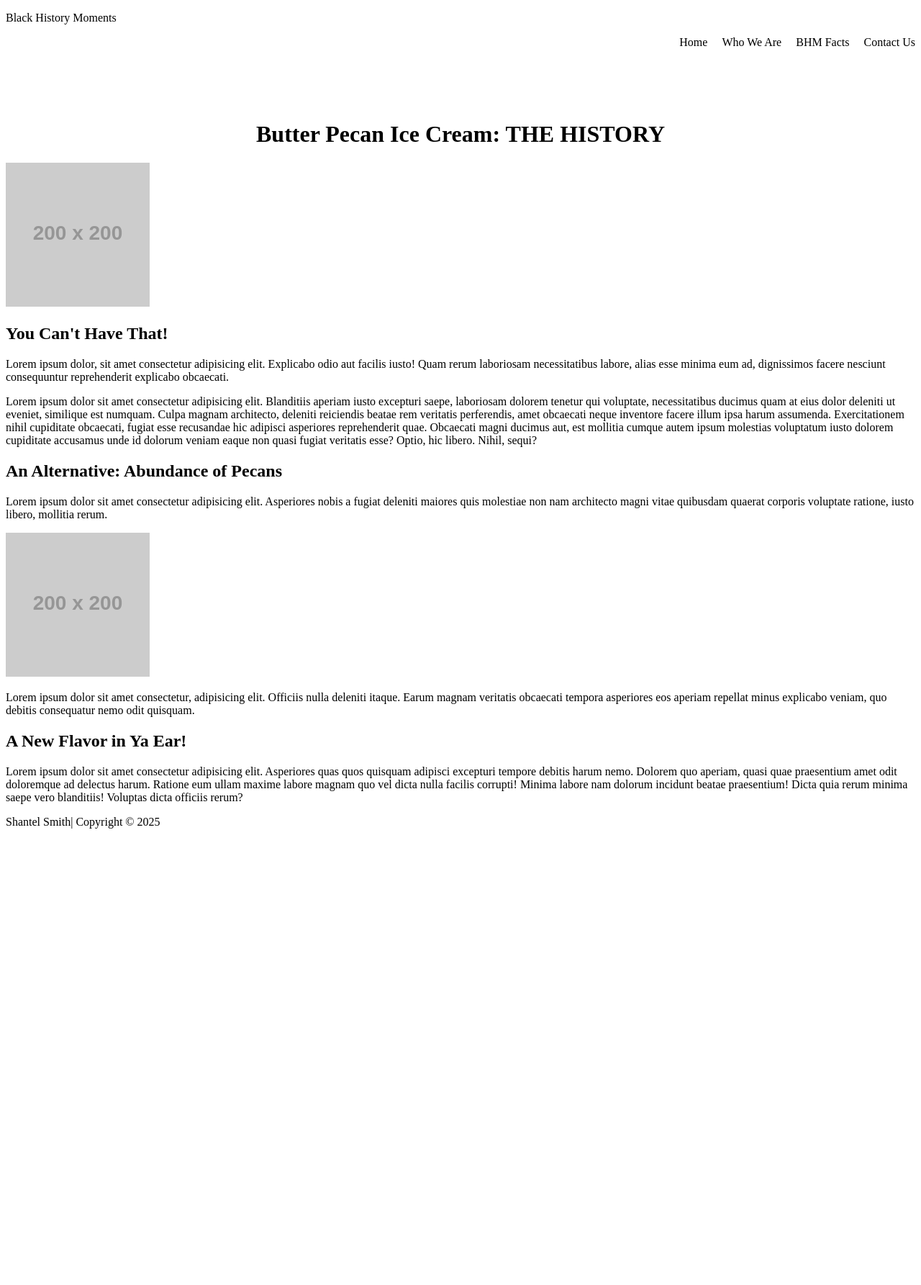
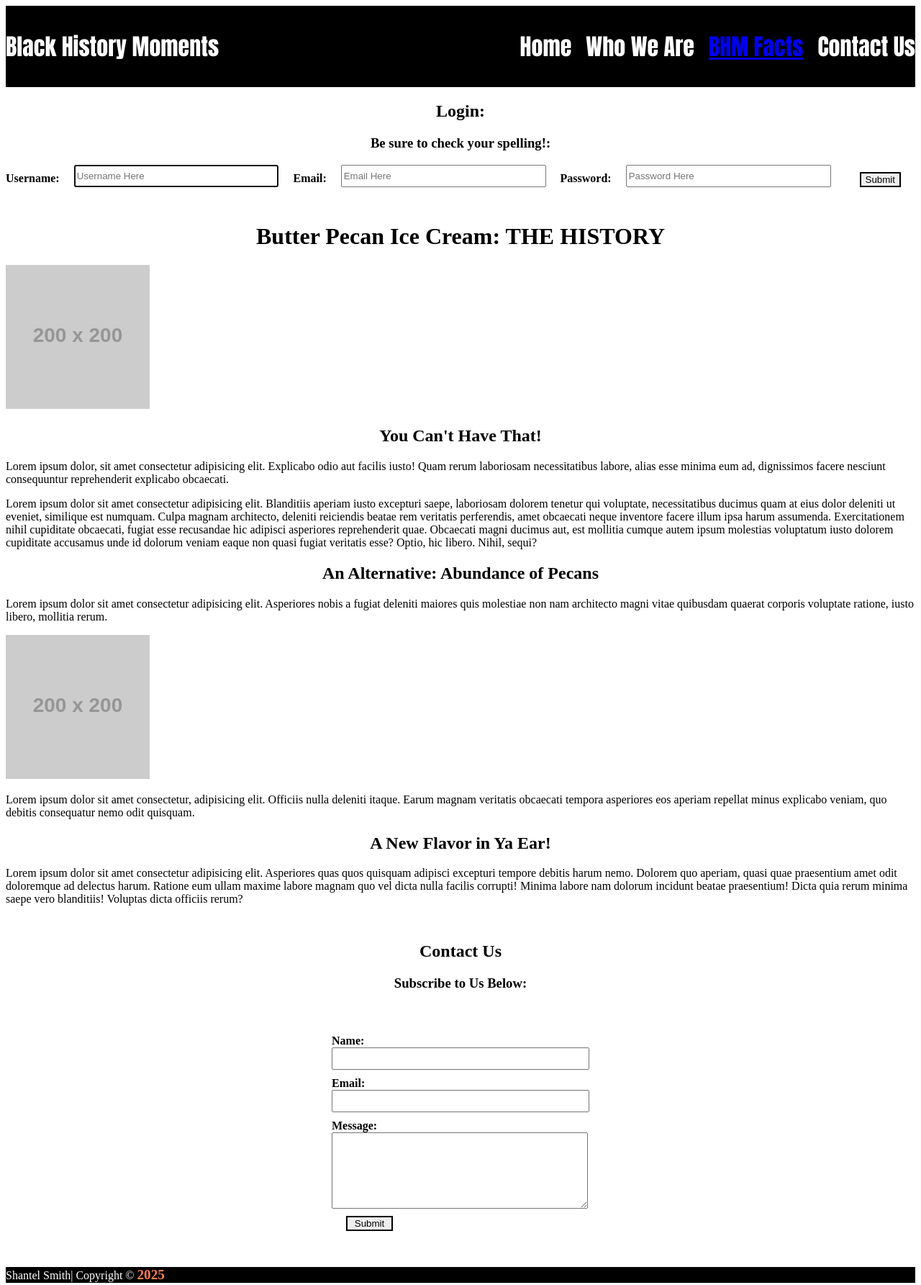
Before and after one commit to ssmith2006/flexbox-and-forms, a plain HTML site: page index.html in a window 1280 px wide. Shown: the whole page at 72% size. Before the commit the page ends 1159 px from the top, so only its background shows below. Drawn offline with Linux system fonts and the light colour scheme; placeholder pictures from the web are drawn by us.

Commit message:
added 2 forms, div, and additional css

```diff
--- a/index.html
+++ b/index.html
@@ -1,47 +1,148 @@
 <!DOCTYPE html>
 <html lang="en">
   <head>
-    <meta charset="UTF-8">
-    <meta name="viewport" content="width=device-width, initial-scale=1.0">
-    <title>Document</title>
-    <link rel="stylesheet" href="style.css">
+    <meta charset="UTF-8" />
+    <meta name="viewport" content="width=device-width, initial-scale=1.0" />
+    <link rel="stylesheet" href="reset.css" />
+    <title>Week 3|Day 3 Class Assignment</title>
+    <link rel="stylesheet" href="style.css" />
   </head>
   <body>
     <header>
-        <nav>
-            <p>Black History Moments</p>
-            <ul class="flex gap list-style">
+      <nav class="flex space-between background">
+        <p class="text-align font">Black History Moments</p>
+        <ul class="flex gap list-style font">
           <li>Home</li>
           <li>Who We Are</li>
-                <li>BHM Facts</li>
+          <li><a href="#facts">BHM Facts</a></li>
           <li>Contact Us</li>
         </ul>
       </nav>
     </header>
+    <!-- Form starts here -->
+    <h2>Login:</h2>
+    <h3>Be sure to check your spelling!:</h3>
+    <form class="form flex" method="GET" action="#">
+      <!-- username input -->
+      <label class="label" for="name">Username:</label>
+      <input
+        class="input"
+        type="text"
+        id="username"
+        name="username"
+        placeholder="Username Here"
+        autofocus
+      />
+      <!-- email input -->
+      <label class="label" for="email">Email:</label>
+      <input
+        class="input"
+        type="email"
+        id="email"
+        name="email"
+        placeholder="Email Here"
+        required
+        aria-required="true"
+      />
+      <!-- password input -->
+      <label class="label" for="message">Password:</label>
+      <input
+        class="input"
+        type="password"
+        id="password"
+        name="password"
+        placeholder="Password Here"
+        required
+        aria-required="true"
+      />
+      <!-- button -->
+      <button class="button" type="submit">Submit</button>
+    </form>
 
     <main>
-        <h1 class="text-align margin-top">Butter Pecan Ice Cream: THE HISTORY</h1>
-        <img src="https://placehold.co/200x200" alt="bowl of butter pecan ice cream">
+      <h1 class="text-align margin-top" id="facts">
+        Butter Pecan Ice Cream: THE HISTORY
+      </h1>
+      <img
+        src="https://placehold.co/200x200"
+        alt="bowl of butter pecan ice cream"
+      />
       <section>
         <h2>You Can't Have That!</h2>
-            <p>Lorem ipsum dolor, sit amet consectetur adipisicing elit. Explicabo odio aut facilis iusto! Quam rerum laboriosam necessitatibus labore, alias esse minima eum ad, dignissimos facere nesciunt consequuntur reprehenderit explicabo obcaecati.</p> <p>Lorem ipsum dolor sit amet consectetur adipisicing elit. Blanditiis aperiam iusto excepturi saepe, laboriosam dolorem tenetur qui voluptate, necessitatibus ducimus quam at eius dolor deleniti ut eveniet, similique est numquam.
-            Culpa magnam architecto, deleniti reiciendis beatae rem veritatis perferendis, amet obcaecati neque inventore facere illum ipsa harum assumenda. Exercitationem nihil cupiditate obcaecati, fugiat esse recusandae hic adipisci asperiores reprehenderit quae.
-            Obcaecati magni ducimus aut, est mollitia cumque autem ipsum molestias voluptatum iusto dolorem cupiditate accusamus unde id dolorum veniam eaque non quasi fugiat veritatis esse? Optio, hic libero. Nihil, sequi?</p>
+        <p>
+          Lorem ipsum dolor, sit amet consectetur adipisicing elit. Explicabo
+          odio aut facilis iusto! Quam rerum laboriosam necessitatibus labore,
+          alias esse minima eum ad, dignissimos facere nesciunt consequuntur
+          reprehenderit explicabo obcaecati.
+        </p>
+        <p>
+          Lorem ipsum dolor sit amet consectetur adipisicing elit. Blanditiis
+          aperiam iusto excepturi saepe, laboriosam dolorem tenetur qui
+          voluptate, necessitatibus ducimus quam at eius dolor deleniti ut
+          eveniet, similique est numquam. Culpa magnam architecto, deleniti
+          reiciendis beatae rem veritatis perferendis, amet obcaecati neque
+          inventore facere illum ipsa harum assumenda. Exercitationem nihil
+          cupiditate obcaecati, fugiat esse recusandae hic adipisci asperiores
+          reprehenderit quae. Obcaecati magni ducimus aut, est mollitia cumque
+          autem ipsum molestias voluptatum iusto dolorem cupiditate accusamus
+          unde id dolorum veniam eaque non quasi fugiat veritatis esse? Optio,
+          hic libero. Nihil, sequi?
+        </p>
       </section>
       <section>
         <h2>An Alternative: Abundance of Pecans</h2>
-            <p>Lorem ipsum dolor sit amet consectetur adipisicing elit. Asperiores nobis a fugiat deleniti maiores quis molestiae non nam architecto magni vitae quibusdam quaerat corporis voluptate ratione, iusto libero, mollitia rerum.</p>
-            <img src="https://placehold.co/200x200" alt="pecan tree">
+        <p>
+          Lorem ipsum dolor sit amet consectetur adipisicing elit. Asperiores
+          nobis a fugiat deleniti maiores quis molestiae non nam architecto
+          magni vitae quibusdam quaerat corporis voluptate ratione, iusto
+          libero, mollitia rerum.
+        </p>
+        <img src="https://placehold.co/200x200" alt="pecan tree" />
 
-            <p>Lorem ipsum dolor sit amet consectetur, adipisicing elit. Officiis nulla deleniti itaque. Earum magnam veritatis obcaecati tempora asperiores eos aperiam repellat minus explicabo veniam, quo debitis consequatur nemo odit quisquam.</p>
+        <p>
+          Lorem ipsum dolor sit amet consectetur, adipisicing elit. Officiis
+          nulla deleniti itaque. Earum magnam veritatis obcaecati tempora
+          asperiores eos aperiam repellat minus explicabo veniam, quo debitis
+          consequatur nemo odit quisquam.
+        </p>
       </section>
       <section>
         <h2>A New Flavor in Ya Ear!</h2>
-            <p>Lorem ipsum dolor sit amet consectetur adipisicing elit. Asperiores quas quos quisquam adipisci excepturi tempore debitis harum nemo. Dolorem quo aperiam, quasi quae praesentium amet odit doloremque ad delectus harum.
-            Ratione eum ullam maxime labore magnam quo vel dicta nulla facilis corrupti! Minima labore nam dolorum incidunt beatae praesentium! Dicta quia rerum minima saepe vero blanditiis! Voluptas dicta officiis rerum?</p>
+        <p>
+          Lorem ipsum dolor sit amet consectetur adipisicing elit. Asperiores
+          quas quos quisquam adipisci excepturi tempore debitis harum nemo.
+          Dolorem quo aperiam, quasi quae praesentium amet odit doloremque ad
+          delectus harum. Ratione eum ullam maxime labore magnam quo vel dicta
+          nulla facilis corrupti! Minima labore nam dolorum incidunt beatae
+          praesentium! Dicta quia rerum minima saepe vero blanditiis! Voluptas
+          dicta officiis rerum?
+        </p>
+      </section>
+
+      <!-- Contact Form -->
+      <section class="margin-top">
+
+          <h2>Contact Us</h2>
+          <h3>Subscribe to Us Below:</h3>
+
+        <!-- name input -->
+        <div class="container">
+          <form class="form-2" method="GET" action="#">
+            <label class="label" for="name">Name:</label>
+            <input class="input" type="text" id="name" name="name" />
+            <!-- email input -->
+            <label class="label" for="email">Email:</label>
+            <input class="input" type="email" id="email" name="email" />
+            <!-- message input -->
+            <label class="label" for="message">Message:</label>
+            <textarea class="textarea" name="message" id="message"></textarea>
+            <!-- button -->
+            <button class="button" type="submit">Submit</button>
+          </form>
+        </div>
       </section>
     </main>
 
-    <footer>Shantel Smith| Copyright &copy; 2025</footer>
+    <footer class="footer">Shantel Smith| Copyright &copy; <span class="year">2025</span></footer>
   </body>
 </html>
--- a/style.css
+++ b/style.css
@@ -1,17 +1,119 @@
-.flex{
-    display: flex;
-    justify-content: end;
-    gap: 20px
+/* nav bar css */
+.flex {
+  display: flex;
+  gap: 20px;
 }
 
-ul{
-    list-style: none;
+.font {
+  font-family: Impact, Haettenschweiler, "Arial Narrow Bold", sans-serif;
+  font-size: xx-large;
+}
+.space-between {
+  justify-content: space-between;
 }
 
-.text-align{
-    text-align: center;
+.text-align {
+  justify-content: flex-start;
 }
 
-h1{
-    margin-top: 100px;
+ul {
+  list-style: none;
 }
+
+.background {
+  background-color: black;
+  color: white;
+}
+
+
+/* password form CSS */
+
+.form {
+  display: flex;
+  flex-direction: row;
+}
+
+.label {
+  font-weight: bold;
+  margin-top: 10px;
+}
+
+.input {
+  width: 300px;
+  height: 25px;
+}
+
+.textarea {
+  width: 350px;
+  height: 100px;
+}
+
+.button {
+  width: 65px;
+  border-style: solid;
+  margin-inline: 20px;
+}
+
+/* main*/
+
+h1 {
+  margin-top: 350px;
+  text-align: center;
+}
+
+/* contact form */
+.margin-top {
+  margin-top: 50px;
+}
+
+h2{
+    display: flex;
+    justify-content: center;
+}
+
+h3{
+    display: flex;
+    justify-content: center;
+}
+.container {
+  margin: 50px;
+  display: flex;
+  justify-content: center;
+}
+
+.form-2 {
+  display: flex;
+  flex-direction: column;
+}
+
+.label {
+  font-weight: bold;
+  margin-top: 10px;
+}
+
+.input {
+  width: 350px;
+  height: 25px;
+}
+
+.textarea {
+  width: 350px;
+  height: 100px;
+}
+
+.button {
+  width: 65px;
+  margin-top: 10px;
+}
+
+/* footer */
+.footer {
+  background-color: black;
+  color: white;
+}
+
+.year{
+    font-weight: bolder;
+    color: coral;
+    font-size: larger;
+}
```
Lines whose indentation alone changed are shown as unchanged.
